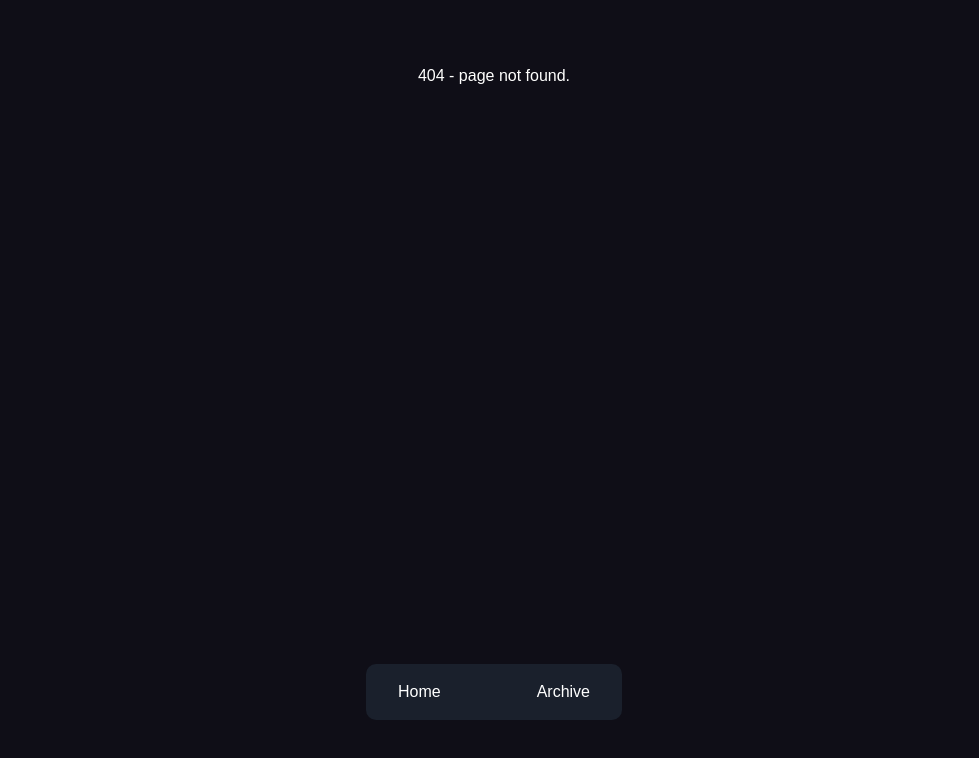
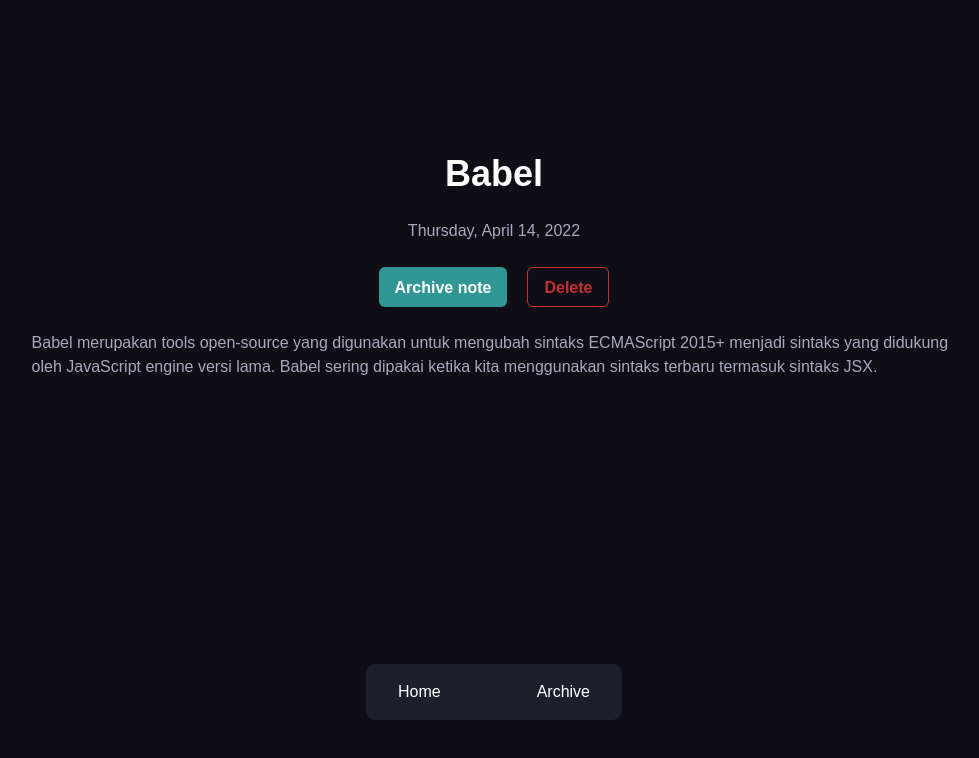
Before and after one commit to up2dul/dicoding-react-fundamental, a React (Vite) app in the folder submission-1/: page /detail/notes-1 in a window 1280 px wide. Before the commit this address had no page. Shown: the top 758 px of the page, without its empty margins (146-1125 px from the left). Built offline with nearby package versions, Linux system fonts and the light colour scheme.

Commit message:
feat: detail page, ButtonArchive, ButtonDelete

```diff
--- a/submission-1/src/App.jsx
+++ b/submission-1/src/App.jsx
@@ -3,6 +3,7 @@
 import Layout from '@/components/layout/Layout';
 import Home from '@/pages/Home';
 import Archive from '@/pages/Archive';
+import Detail from '@/pages/Detail';
 import NotFound from '@/pages/NotFound';
 
 export default function App() {
@@ -11,6 +12,7 @@
       <Routes>
         <Route path='/' element={<Home />} />
         <Route path='/archive' element={<Archive />} />
+        <Route path='/detail/:noteId' element={<Detail />} />
         <Route path='*' element={<NotFound />} />
       </Routes>
     </Layout>
--- /dev/null
+++ b/submission-1/src/components/common/ButtonArchive.jsx
@@ -0,0 +1,27 @@
+import { useState } from 'react';
+import { Button } from '@chakra-ui/react';
+import { useParams } from 'react-router-dom';
+
+import { archiveNote, getNote, unarchiveNote } from '@/lib/local-data';
+
+export default function ButtonArchive() {
+  const { noteId } = useParams();
+  const note = getNote(noteId);
+  const [isArchived, setIsArchived] = useState(note.archived);
+
+  const handleArchive = () => {
+    if (note.archived) {
+      unarchiveNote(noteId);
+      setIsArchived(false);
+    } else {
+      archiveNote(noteId);
+      setIsArchived(true);
+    }
+  };
+
+  return (
+    <Button colorScheme='teal' onClick={handleArchive}>
+      {isArchived ? 'Unarchive note' : 'Archive note'}
+    </Button>
+  );
+}
--- /dev/null
+++ b/submission-1/src/components/common/ButtonDelete.jsx
@@ -0,0 +1,20 @@
+import { Button } from '@chakra-ui/react';
+import { useNavigate, useParams } from 'react-router-dom';
+
+import { deleteNote } from '@/lib/local-data';
+
+export default function ButtonDelete() {
+  const navigate = useNavigate();
+  const { noteId } = useParams();
+
+  const handleDelete = () => {
+    deleteNote(noteId);
+    navigate('/');
+  };
+
+  return (
+    <Button colorScheme='red' variant='outline' onClick={handleDelete}>
+      Delete
+    </Button>
+  );
+}
--- /dev/null
+++ b/submission-1/src/pages/Detail.jsx
@@ -0,0 +1,28 @@
+import { Flex, Heading, Text } from '@chakra-ui/react';
+import { useParams } from 'react-router-dom';
+
+import ButtonDelete from '@/components/common/ButtonDelete';
+import ButtonArchive from '@/components/common/ButtonArchive';
+import Layout from '@/components/layout/Layout';
+import { getNote } from '@/lib/local-data';
+import { formatDate } from '@/lib/utils';
+
+export default function Detail() {
+  const { noteId } = useParams();
+  const { title, createdAt, body } = getNote(noteId);
+
+  return (
+    <Layout>
+      <Heading as='h1'>{title}</Heading>
+
+      <Text>{formatDate(createdAt)}</Text>
+
+      <Flex gap={5}>
+        <ButtonArchive />
+        <ButtonDelete />
+      </Flex>
+
+      <Text>{body}</Text>
+    </Layout>
+  );
+}
```
